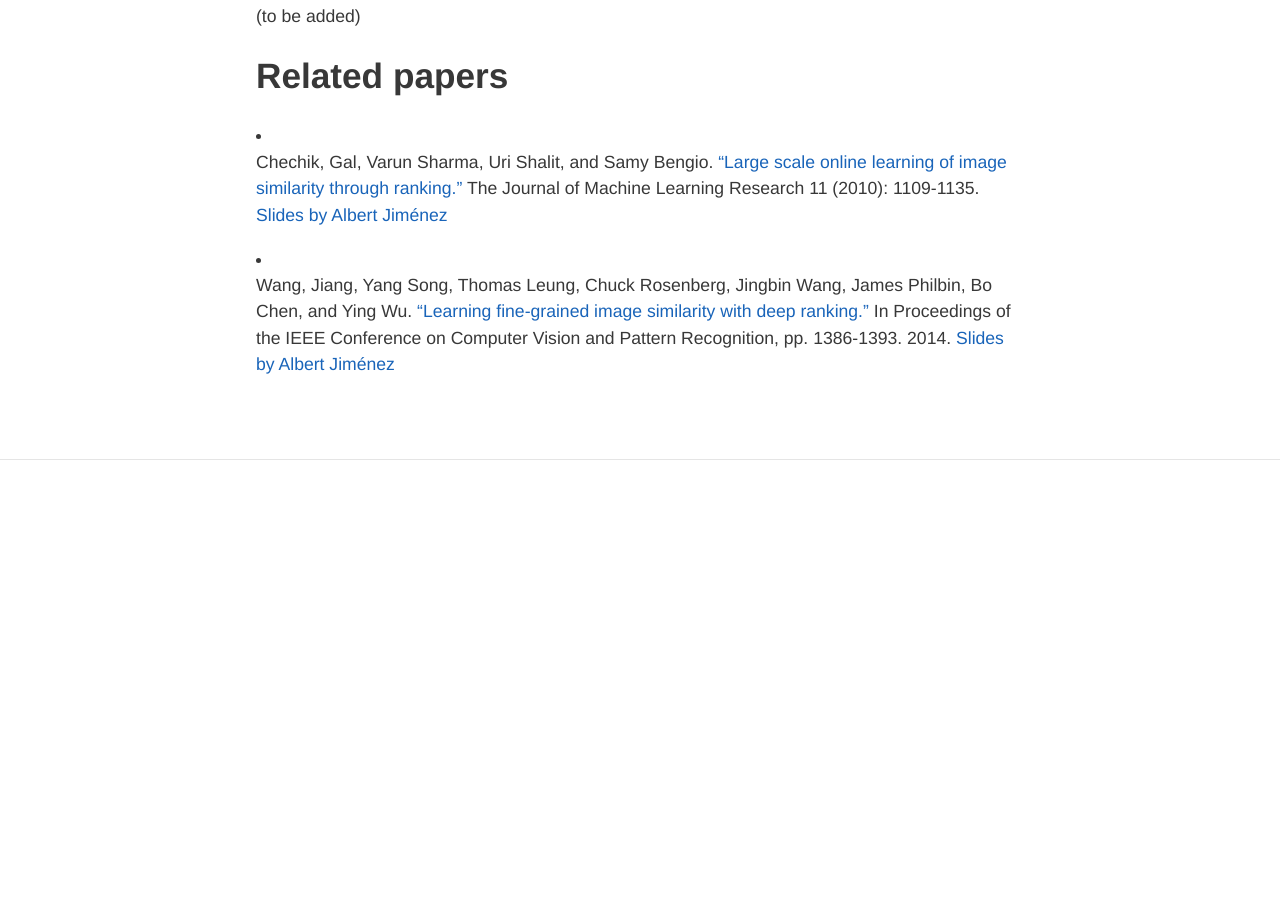
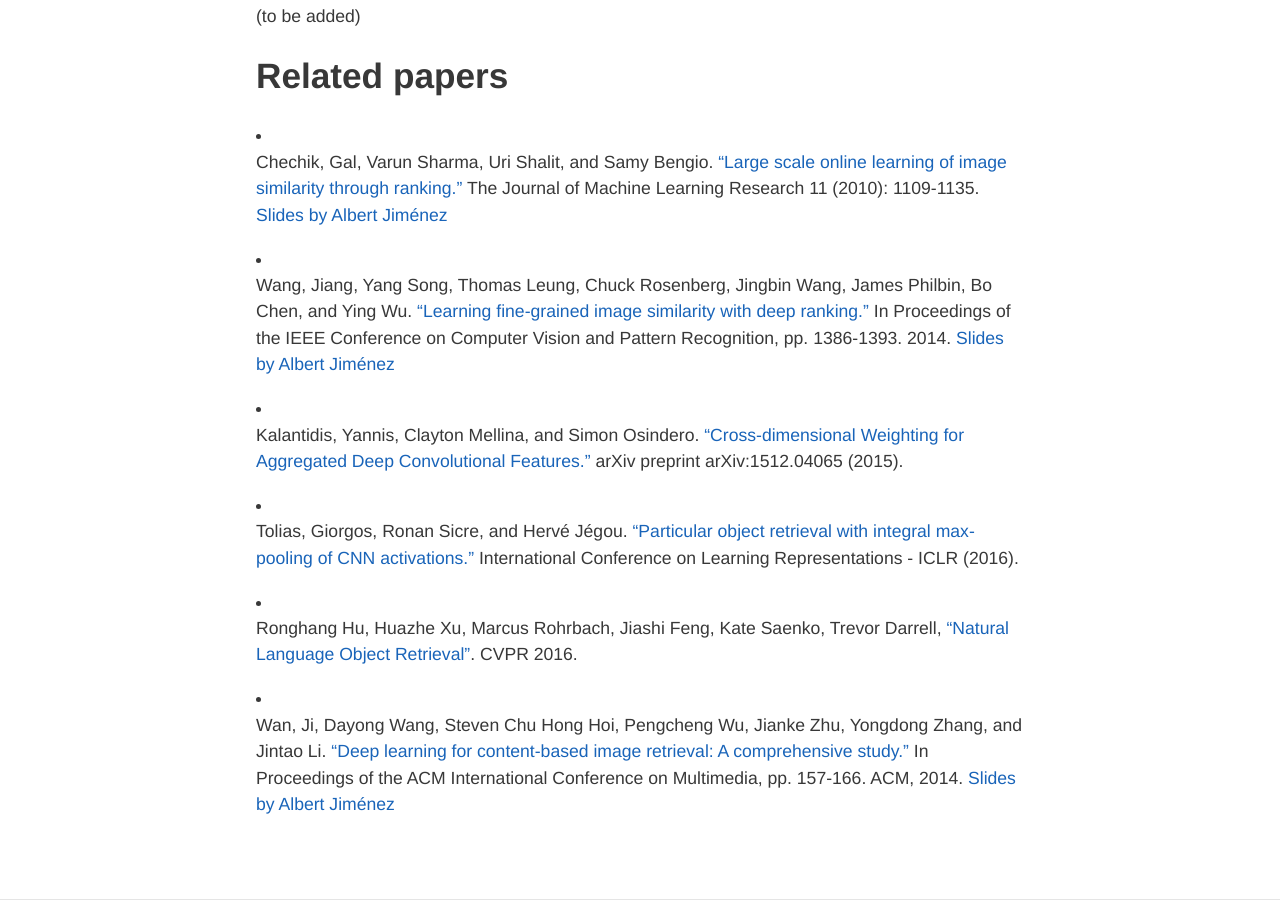
Before and after one commit to imatge-upc/telecombcn-2016-dlcv, a Jekyll site: the page built from ranking.md, in a window 1280 px wide and 900 px high, scrolled down 774 px. Built offline with Jekyll 4.4.1, drawn with Linux system fonts in a browser that asks for light colours; nearby versions of some CDN libraries; before the commit the page ends 1234 px from its top, so only the background shows below that.

Commit message:
Update ranking.md

```diff
--- a/ranking.md
+++ b/ranking.md
@@ -28,3 +28,11 @@ hide: true
 * Chechik, Gal, Varun Sharma, Uri Shalit, and Samy Bengio. ["Large scale online learning of image similarity through ranking."](http://jmlr.org/papers/volume11/chechik10a/chechik10a.pdf) The Journal of Machine Learning Research 11 (2010): 1109-1135. [Slides by Albert Jiménez](https://docs.google.com/presentation/d/1K-5aBlAzKmqDVToDKoMeihVdJ2xVZkmZeJk3uL6Tf_Q/edit?usp=sharing)
 
 * Wang, Jiang, Yang Song, Thomas Leung, Chuck Rosenberg, Jingbin Wang, James Philbin, Bo Chen, and Ying Wu. ["Learning fine-grained image similarity with deep ranking."](http://www.cv-foundation.org/openaccess/content_cvpr_2014/html/Wang_Learning_Fine-grained_Image_2014_CVPR_paper.html) In Proceedings of the IEEE Conference on Computer Vision and Pattern Recognition, pp. 1386-1393. 2014. [Slides by Albert Jiménez](https://docs.google.com/presentation/d/1MP9kjj99l2NyDb6G70LiQmIQ8f0DyHZ4I5LhfsXzlx0/edit?usp=sharing)
+
+* Kalantidis, Yannis, Clayton Mellina, and Simon Osindero. ["Cross-dimensional Weighting for Aggregated Deep Convolutional Features."](http://gitxiv.com/posts/PcB7dQsXoSHFAPzTX/cross-dimensional-weighting-for-aggregated-deep) arXiv preprint arXiv:1512.04065 (2015).
+
+* Tolias, Giorgos, Ronan Sicre, and Hervé Jégou. ["Particular object retrieval with integral max-pooling of CNN activations."](http://arxiv.org/abs/1511.05879) International Conference on Learning Representations - ICLR (2016).
+
+* Ronghang Hu, Huazhe Xu, Marcus Rohrbach, Jiashi Feng, Kate Saenko, Trevor Darrell, ["Natural Language Object Retrieval"](https://arxiv.org/abs/1511.04164). CVPR 2016.
+
+* Wan, Ji, Dayong Wang, Steven Chu Hong Hoi, Pengcheng Wu, Jianke Zhu, Yongdong Zhang, and Jintao Li. ["Deep learning for content-based image retrieval: A comprehensive study."](http://dayongwang.info/pdf/2014-MM.pdf) In Proceedings of the ACM International Conference on Multimedia, pp. 157-166. ACM, 2014. [Slides by Albert Jiménez](https://docs.google.com/presentation/d/1K-5aBlAzKmqDVToDKoMeihVdJ2xVZkmZeJk3uL6Tf_Q/edit?usp=sharing)
```
